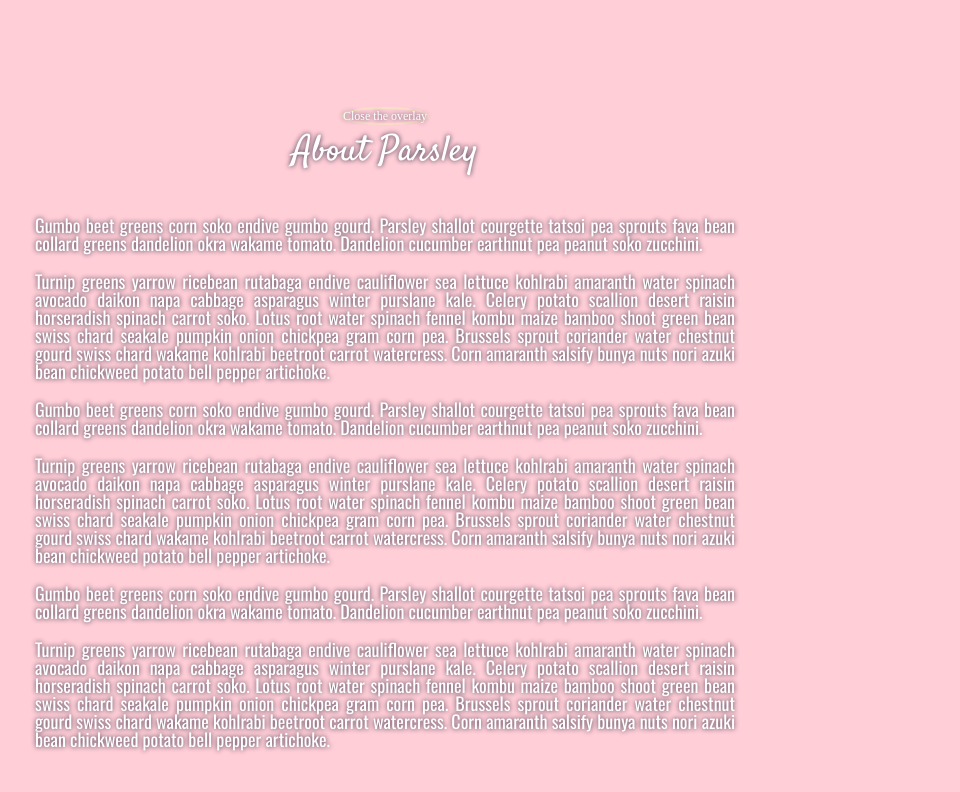
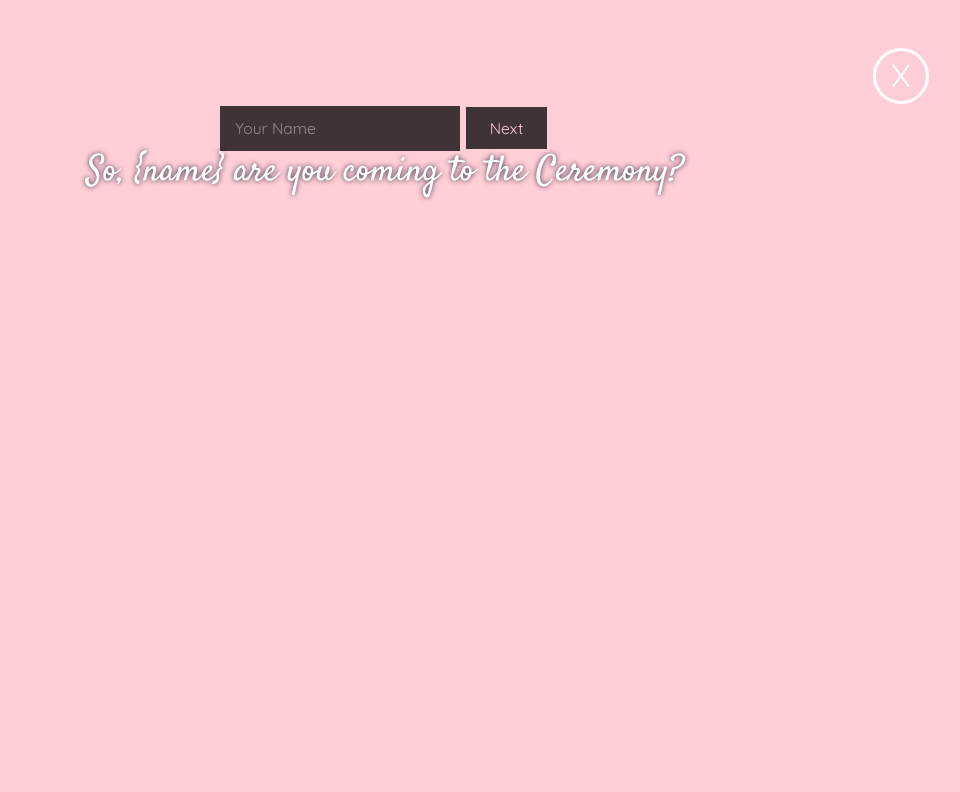
Before and after one commit to elahi-arman/shwekhil.com, a plain HTML site: page index.html in a window 1280 px wide. Both pictures are taken after a click on the button "RSVP". Shown: the whole page, without its empty margins (255-1215 px from the left). Drawn offline with nearby package versions, Linux system fonts and the light colour scheme.

Commit message:
RSVP Name input, animation for showing RSVP form sucks

```diff
--- a/assets/stylesheets/index.css
+++ b/assets/stylesheets/index.css
@@ -155,8 +155,11 @@ nav {
 }
 
 .content-style-overlay {
-	padding: 100px 50px;
-	text-align: center;
+    display: flex;
+    flex-flow: column;
+    justify-content: center;
+    align-items: center;
+    padding: 3rem;
 }
 
 .content-style-overlay h2 {
@@ -175,14 +178,35 @@ nav {
 	font-size: 1.5em;
 }
 
-.content-style-overlay .icon-close {
+.content-style-overlay .close-button {
+    cursor: pointer;
 	border: 2px solid #f9e1c9;
 	border-radius: 50%;
-	line-height: 2.8;
+    line-height: 2.8;
+    font-size: 2rem;
+    font-family: 'Quicksand', sans-serif;
+    border-radius: 50%;
+    border: 3px solid white;
+    height: 50px;
+    width: 50px;
+
+    display: flex;
+    justify-content: center;
+    align-items: center;
+    margin-right: 3rem;
+    align-self: flex-end;
+    text-shadow: none;
 }
 
-.content-style-overlay .icon-close:hover {
-	border-color: #ffced7;
+.content-style-overlay .close-button:hover {
+    box-shadow: 0px 0px 15px white;
+}
+
+.content-style-overlay .close-button:active {
+    background:white;
+    color:#ffced7;
+    box-shadow: 0px 0px 15px#ffced7;
+    text-shadow: 0px 0px 5px#ffced7;
 }
 
 .morph-button.morph-button-overlay {
@@ -199,3 +223,40 @@ nav {
     width: 100%;
     height: 100vh;
 }
+
+
+.name-input {
+    width: 15rem;
+    height: 3rem;
+    font-size: 1.3em;
+    transition: 0.5s all;
+}
+
+.next-button {
+    border: 3px solid #ffced7;
+    opacity: .75;
+    background:black;
+    padding-left: 24px;
+    padding-right: 24px;
+    color: #ffced7;
+    transition: 0.5s all;
+    height: 3rem;
+}
+
+.next-button.filled, .name-input.filled {
+    background: #ffced7;
+    color: black;
+}
+
+.name-input.filled {
+    text-align: end;
+    width: 7em;
+    padding-left: 24px;
+    border: 3px solid #ffced7;
+    border-right: 0;
+}
+
+.next-button.filled {
+    padding-left: 0;
+    border-left: 0;
+}
--- a/index.html
+++ b/index.html
@@ -20,14 +20,20 @@
             <div class="morph-content">
               <div>
                 <div class="content-style-overlay">
-                  <span class="icon icon-close">Close the overlay</span>
-                  <h2>About Parsley</h2>
-                  <p>Gumbo beet greens corn soko endive gumbo gourd. Parsley shallot courgette tatsoi pea sprouts fava bean collard greens dandelion okra wakame tomato. Dandelion cucumber earthnut pea peanut soko zucchini.</p>
-                  <p>Turnip greens yarrow ricebean rutabaga endive cauliflower sea lettuce kohlrabi amaranth water spinach avocado daikon napa cabbage asparagus winter purslane kale. Celery potato scallion desert raisin horseradish spinach carrot soko. Lotus root water spinach fennel kombu maize bamboo shoot green bean swiss chard seakale pumpkin onion chickpea gram corn pea. Brussels sprout coriander water chestnut gourd swiss chard wakame kohlrabi beetroot carrot watercress. Corn amaranth salsify bunya nuts nori azuki bean chickweed potato bell pepper artichoke.</p>
-                  <p>Gumbo beet greens corn soko endive gumbo gourd. Parsley shallot courgette tatsoi pea sprouts fava bean collard greens dandelion okra wakame tomato. Dandelion cucumber earthnut pea peanut soko zucchini.</p>
-                  <p>Turnip greens yarrow ricebean rutabaga endive cauliflower sea lettuce kohlrabi amaranth water spinach avocado daikon napa cabbage asparagus winter purslane kale. Celery potato scallion desert raisin horseradish spinach carrot soko. Lotus root water spinach fennel kombu maize bamboo shoot green bean swiss chard seakale pumpkin onion chickpea gram corn pea. Brussels sprout coriander water chestnut gourd swiss chard wakame kohlrabi beetroot carrot watercress. Corn amaranth salsify bunya nuts nori azuki bean chickweed potato bell pepper artichoke.</p>
-                  <p>Gumbo beet greens corn soko endive gumbo gourd. Parsley shallot courgette tatsoi pea sprouts fava bean collard greens dandelion okra wakame tomato. Dandelion cucumber earthnut pea peanut soko zucchini.</p>
-                  <p>Turnip greens yarrow ricebean rutabaga endive cauliflower sea lettuce kohlrabi amaranth water spinach avocado daikon napa cabbage asparagus winter purslane kale. Celery potato scallion desert raisin horseradish spinach carrot soko. Lotus root water spinach fennel kombu maize bamboo shoot green bean swiss chard seakale pumpkin onion chickpea gram corn pea. Brussels sprout coriander water chestnut gourd swiss chard wakame kohlrabi beetroot carrot watercress. Corn amaranth salsify bunya nuts nori azuki bean chickweed potato bell pepper artichoke.</p>
+                  <div class="close-button"> X </div>
+                  <section class='name-container'>
+                    <input
+                        autofocus
+                        class='name-input'
+                        placeholder='Your Name'
+                        name='name-input'
+                        id='name-input'>
+                        <button class='next-button'> Next </button>
+                    </input>
+                </section>
+                <section class="ceremony-section">
+                  <h2> So, {name} are you coming to the Ceremony? </h2>
+                </section>
                 </div>
               </div>
             </div>
@@ -42,23 +48,6 @@
       </nav>
     </footer>
 
-    <script type='text/javascript'>
-      const scrollContainer = document.querySelector('.parallax');
-      const morphButton = document.querySelector('.morph-button-fixed');
-      const rsvpButton = document.querySelector('.rsvp-button');
-      const morphContent = document.querySelector('.morph-content');
-      const footer = document.querySelector('footer')
-
-      morphButton.onclick = () => {
-        morphButton.classList.toggle('active')
-        morphButton.classList.toggle('open');
-        scrollContainer.classList.toggle('rsvp-form-open')
-        footer.classList.toggle('rsvp-form-open');
-
-        if (morphButton.classList.contains('open')) {
-          morphContent.style.top = scrollContainer.scrollTop
-        }
-      }
-    </script>
+    <script type="text/javascript" src="scripts/rsvp.js"></script>
    </body>
 </html>
--- a/scripts/rsvp.js
+++ b/scripts/rsvp.js
@@ -53,6 +53,31 @@ const getNearestMatches = names => input => {
 const nameInput = document.getElementById('name-input');
 const nameSubmitButton = nameInput.nextElementSibling;
 
+const scrollContainer = document.querySelector('.parallax');
+const morphButton = document.querySelector('.morph-button-fixed');
+const rsvpButton = document.querySelector('.rsvp-button');
+const closeButton = document.querySelector('.close-button');
+const morphContent = document.querySelector('.morph-content');
+const footer = document.querySelector('footer')
+
+const morphRsvpForm = () => {
+    morphButton.classList.toggle('active')
+    morphButton.classList.toggle('open');
+    scrollContainer.classList.toggle('rsvp-form-open')
+    footer.classList.toggle('rsvp-form-open');
+
+    if (morphButton.classList.contains('open')) {
+        morphContent.style.top = scrollContainer.scrollTop
+    }
+
+    nameInput.value = "";
+    nameInput.classList.remove('filled')
+    nameSubmitButton.classList.remove('filled');
+    nameInput.disabled = false;
+}
+
+rsvpButton.onclick = morphRsvpForm;
+closeButton.onclick = morphRsvpForm;
 
 nameInput.onkeydown = event => {
     const value = event.target.value;
```
